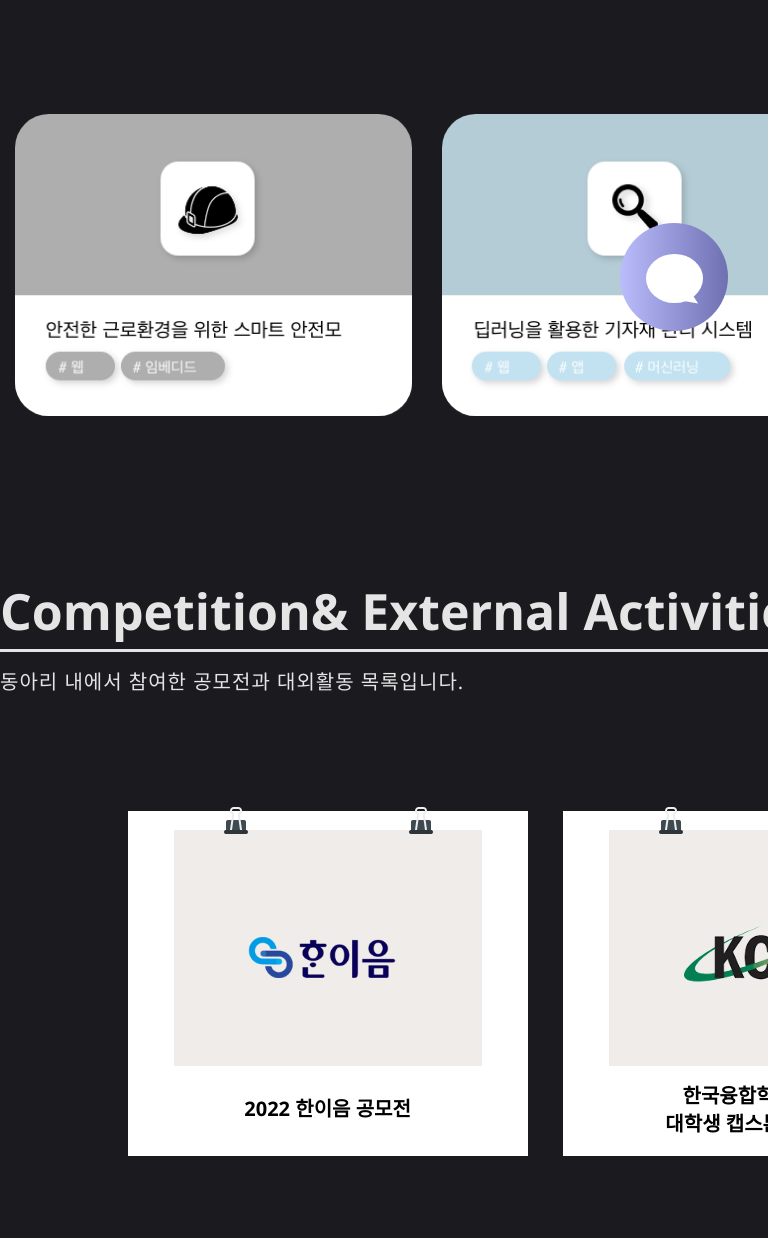
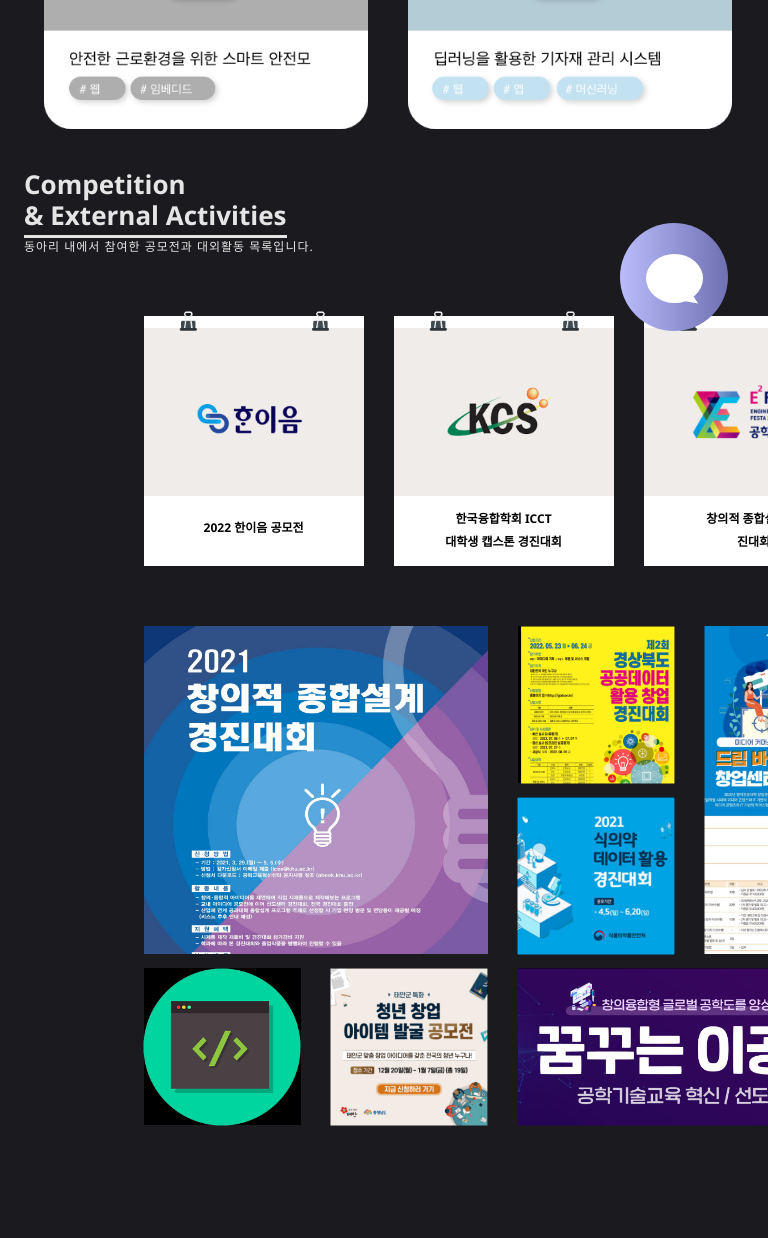
Before and after one commit to taemin-jang/4thIS_Page_FE, a plain HTML site: page src/project.html in a window 768 px wide. Shown: the part 389-1627 px from the top of the page. Drawn offline with nearby package versions, Linux system fonts and the light colour scheme.

Commit message:
[소스 수정] 반응형 테블릿 구현

```diff
--- a/src/css/Components/project.css
+++ b/src/css/Components/project.css
@@ -419,6 +419,124 @@ img {
 }
 
 @media all and (min-width: 768px) and (max-width: 1023px) {
+  .main_p {
+    padding: 24px;
+  }
+
+  .section.Prj {
+    padding-bottom: 80px;
+  }
+
+  .prj__title {
+    font-size: 26px;
+  }
+
+  .prj1__title {
+    flex-direction: column;
+  }
+  .test {
+    padding-top: 33px;
+  }
+
+  .circle {
+    display: none;
+  }
+
+  .prj__subTitle {
+    margin-bottom: 21px;
+    font-size: 12px;
+    padding-top: 0px;
+  }
+
+  .slider {
+    width: 1090px;
+    height: 248px;
+    margin: 12px auto;
+  }
+
+  .slider .slick-slide {
+    margin: 20px;
+  }
+
+  img {
+    max-width: 100%;
+  }
+
+  .slick-prev:before,
+  .slick-next:before {
+    display: none;
+  }
+
+  .prj1__title h1 {
+    font-size: 26px;
+    text-align: left;
+    margin-top: -8px;
+  }
+
+  .wrapper {
+    display: grid;
+    margin-top: 39px;
+    grid-template-columns: 220px 220px 220px;
+    grid-template-rows: 250px;
+    column-gap: 30px;
+    justify-content: space-around;
+  }
+
+  .grid {
+    display: grid;
+    column-gap: 14px;
+    row-gap: 14px;
+    margin-top: 60px;
+    margin-bottom: 80px;
+    grid-template-columns: 157px 157px 157px 157px;
+    grid-template-rows: 157px 157px 157px 157px;
+    column-gap: 30px; /* 컬럼 간격 */
+    /* grid-template-columns: repeat(auto-fill, minmax(290px,3fr));                  /* 반응형 */
+    /* grid-gap: 35px;        /* 그리드 사이 간격 (가로) */
+    justify-content: space-around;
+  }
+
+  .prj1__title {
+    flex-direction: column;
+  }
+
+  .prj1__subTitle {
+    margin-bottom: 21px;
+    font-size: 12px;
+    padding-top: 0px;
+  }
+
+  .comp_text {
+    font-size: 12px;
+    line-height: 20px;
+  }
+
+  .comp_text2 {
+    color: black;
+    text-align: center;
+    font-size: 12px;
+    line-height: 23px;
+    font-weight: bold;
+    padding-top: 9px;
+  }
+
+  .comp_text3 {
+    font-size: 12px;
+    line-height: 23px;
+    width: 100px;
+    text-align: center;
+    margin: auto;
+    padding-top: 9px;
+  }
+
+  .textBox {
+    width: 80px;
+    color: white;
+    font-size: 10px;
+    font-weight: bold;
+    text-align: center;
+    line-height: 15px;
+  }
 }
 
 /* 테블릿 세로, 테블릿 가로 (해상도 768px ~ 1023px)*/
```
